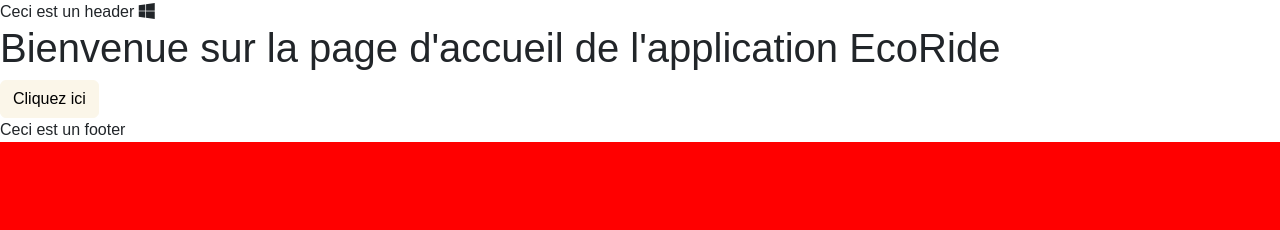
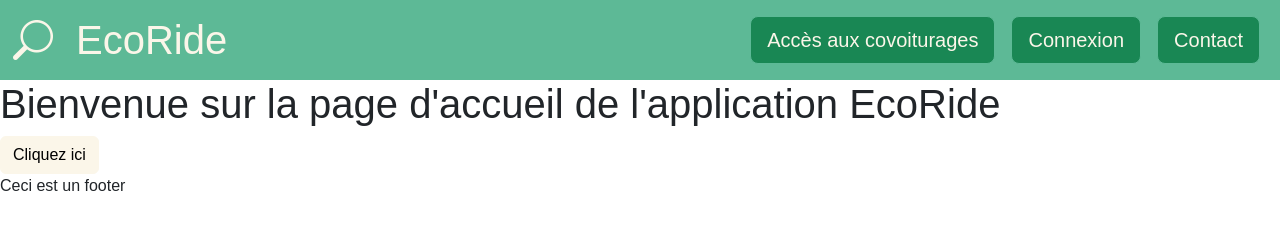
Before and after one commit to sekou78/EcoRideFront, a website with bundled scripts: page index.html in a window 1280 px wide. Built offline with nearby package versions, Linux system fonts and the light colour scheme; files whose address does not match are found by name.

Commit message:
Mise en place du header

```diff
--- a/index.html
+++ b/index.html
@@ -9,7 +9,63 @@
     <title>EcoRide</title>
   </head>
   <body>
-    <header>Ceci est un header <i class="bi bi-windows"></i></header>
+    <header>
+      <nav class="navbar navbar-expand-lg bg-dark" data-bs-theme="dark">
+        <div class="container-fluid">
+          <div class="d-flex">
+            <a href="#">
+              <i class="bi bi-search fs-1 text-primary me-lg-4"></i>
+            </a>
+          </div>
+
+          <div>
+            <a class="navbar-brand text-primary fs-1" href="/">EcoRide</a>
+          </div>
+
+          <button
+            class="navbar-toggler"
+            type="button"
+            data-bs-toggle="collapse"
+            data-bs-target="#navbarSupportedContent"
+            aria-controls="navbarSupportedContent"
+            aria-expanded="false"
+            aria-label="Toggle navigation">
+            <span class="navbar-toggler-icon"></span>
+          </button>
+          <div class="collapse navbar-collapse" id="navbarSupportedContent">
+            <ul class="navbar-nav ms-auto mb-2 mb-lg-0">
+              <li class="nav-item">
+                <a class="nav-link" href="#">
+                  <button
+                    type="button"
+                    class="btn btn-success btn-lg border-dark text-primary">
+                    Accès aux covoiturages
+                  </button>
+                </a>
+              </li>
+              <li class="nav-item">
+                <a class="nav-link" href="#">
+                  <button
+                    type="button"
+                    class="btn btn-success btn-lg border-dark text-primary">
+                    Connexion
+                  </button>
+                </a>
+              </li>
+              <li class="nav-item">
+                <a class="nav-link" href="#">
+                  <button
+                    type="button"
+                    class="btn btn-success btn-lg border-dark text-primary">
+                    Contact
+                  </button>
+                </a>
+              </li>
+            </ul>
+          </div>
+        </div>
+      </nav>
+    </header>
 
     <main id="main-page">
       <!-- Le contenu de la page sera injectée ici -->
--- a/scss/main.scss
+++ b/scss/main.scss
@@ -1,6 +1,8 @@
 @import url("/node_modules/bootstrap-icons/font/bootstrap-icons.css");
 @import "custom";
 
-html {
-  background: red;
+.bi-search {
+  display: inline-block;
+  transform: rotate(90deg);
+  font-size: 2rem;
 }
```
Also changed, not shown: scss/main.css, 1 other file.
